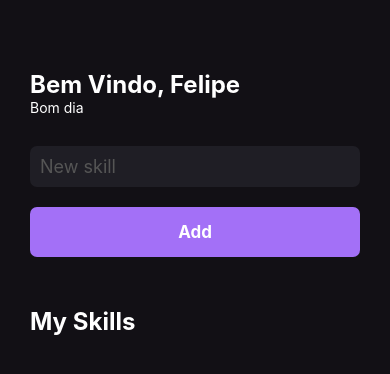
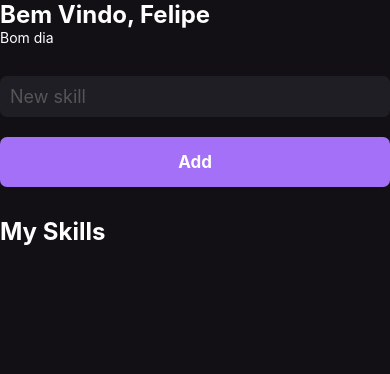
Before and after one commit to Felipe-007/MySkills, a React Native app: screen / in a window 390 px wide. Shown: the top 374 px of the page. Built offline with nearby package versions, Linux system fonts and the light colour scheme.

Commit message:
C6 - StatusBar

```diff
--- a/App.js
+++ b/App.js
@@ -1,7 +1,11 @@
+import { StatusBar } from "react-native";
 import { Home } from "./src/pages/Home/Home";
 
-export default function App(){
-  return(
-    <Home />
+export default function App() {
+  return (
+    <>
+      <StatusBar barStyle="light-content" backgroundColor='transparent' translucent />
+      <Home />
+    </>
   )
 }
--- a/src/pages/Home/Home.js
+++ b/src/pages/Home/Home.js
@@ -1,5 +1,5 @@
 //pagina principal
-import { View, Text, TextInput, FlatList, Alert } from "react-native";
+import { View, Text, TextInput, FlatList, SafeAreaView } from "react-native";
 import { styles } from "./styles";
 import { useState, useEffect } from "react";
 import { Button } from "../../components/Button/Button";
@@ -23,7 +23,7 @@ export function Home() {
     if (currentHour < 12) {
       setGreetins('Bom dia');
     }
-    else if(currentHour >= 12 && currentHour < 18){
+    else if (currentHour >= 12 && currentHour < 18) {
       setGreetins('Boa tarde');
     }
     else {
@@ -32,7 +32,8 @@ export function Home() {
   }, []);  //[]aqui fica a dependencia ex:mySkills ou qualquer outra const
 
   return (
-    <View style={styles.container}>
+      <SafeAreaView style={styles.container}>
+
         <Text style={styles.title}>Bem Vindo, Felipe</Text>
 
         <Text style={styles.greetins}>
@@ -50,7 +51,7 @@ export function Home() {
         //passa para o componente Button a funcao handleAddNewSkill
         />
 
-      <Text style={[styles.title, { marginVertical: 50 }]}>
+        <Text style={[styles.title, { marginVertical: 30 }]}>
           My Skills
         </Text>
 
@@ -61,7 +62,7 @@ export function Home() {
             <SkillCard skill={item} />  //skill={item}=passa para o componente SkillCard os valores recebidos de skill
           )}
         />
-    </View>
+      </SafeAreaView>
   )
 }
 
```
Also changed, not shown: src/pages/Home/styles.js (line endings or trailing spaces). Lines whose indentation alone changed are shown as unchanged.
